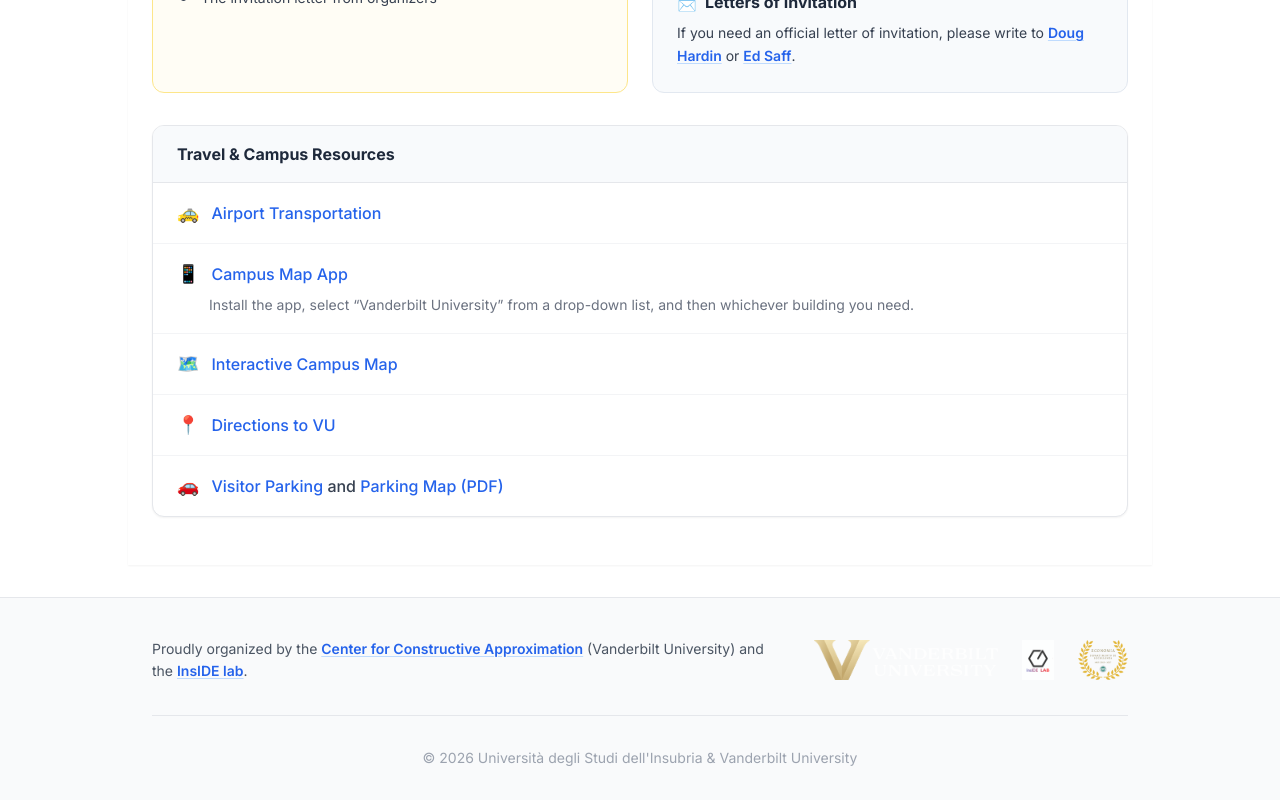
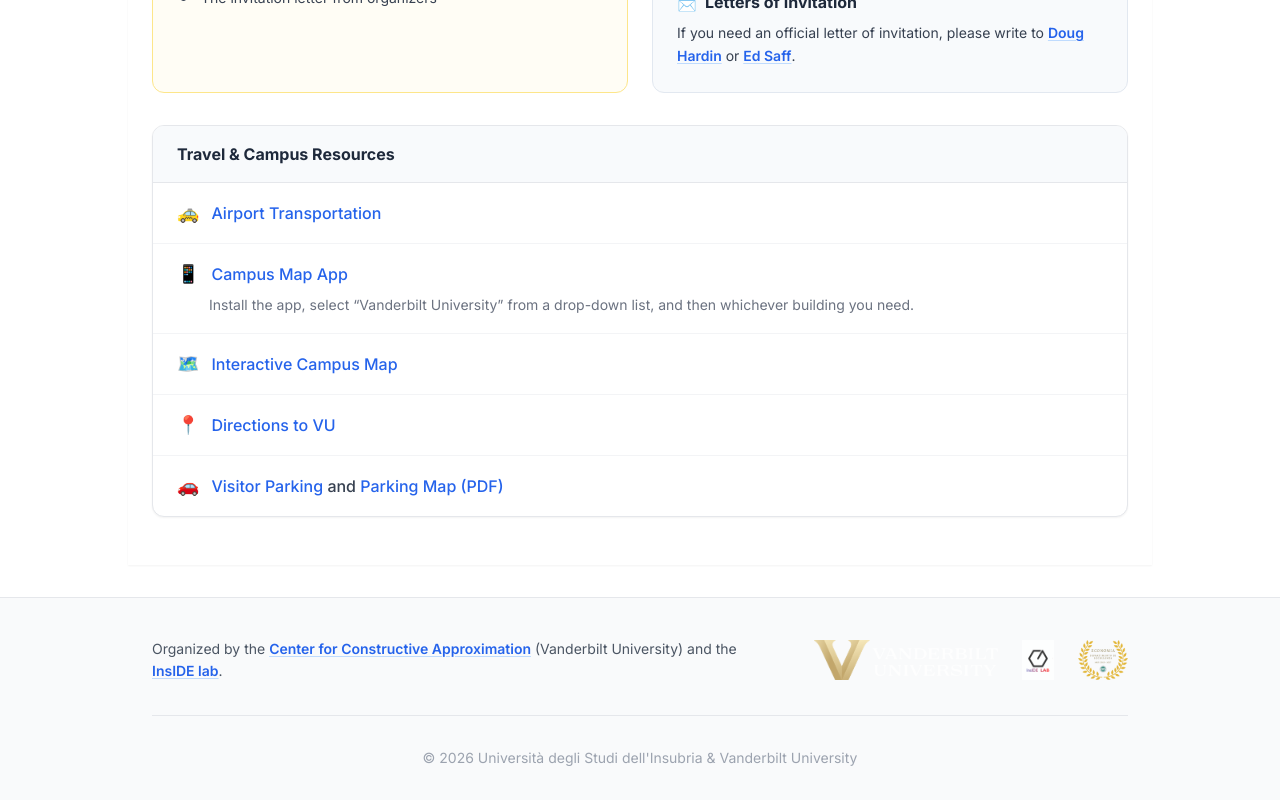
Before and after one commit to samueletonati/Nashville-Workshop, a Next.js app: page / in a window 1280 px wide. Shown: the part 3207-4007 px from the top of the page. Built offline with nearby package versions, Linux system fonts and the light colour scheme.

Commit message:
commentz...

```diff
--- a/app/layout.tsx
+++ b/app/layout.tsx
@@ -42,7 +42,7 @@
             {/* Sezione Organizzatori e Loghi */}
             <div className="flex flex-col md:flex-row items-center justify-between gap-8 text-center md:text-left">
               <p className="text-gray-600 leading-relaxed text-sm">
-                Proudly organized by the{" "}
+                Organized by the{" "}
                 <a href="https://my.vanderbilt.edu/cca/" target="_blank" rel="noopener noreferrer" className="font-semibold text-blue-600 hover:text-blue-800 underline decoration-blue-200 underline-offset-2">
                   Center for Constructive Approximation
                 </a>{" "}
```
